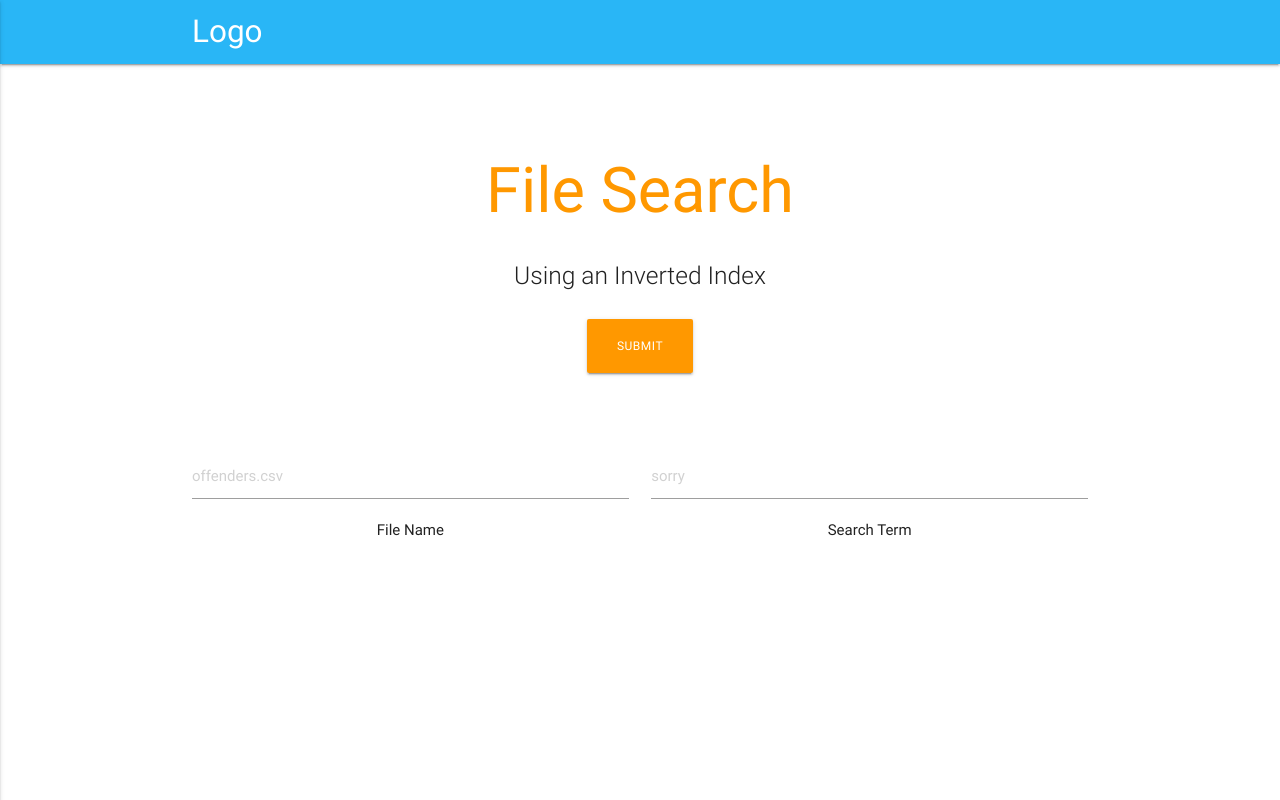
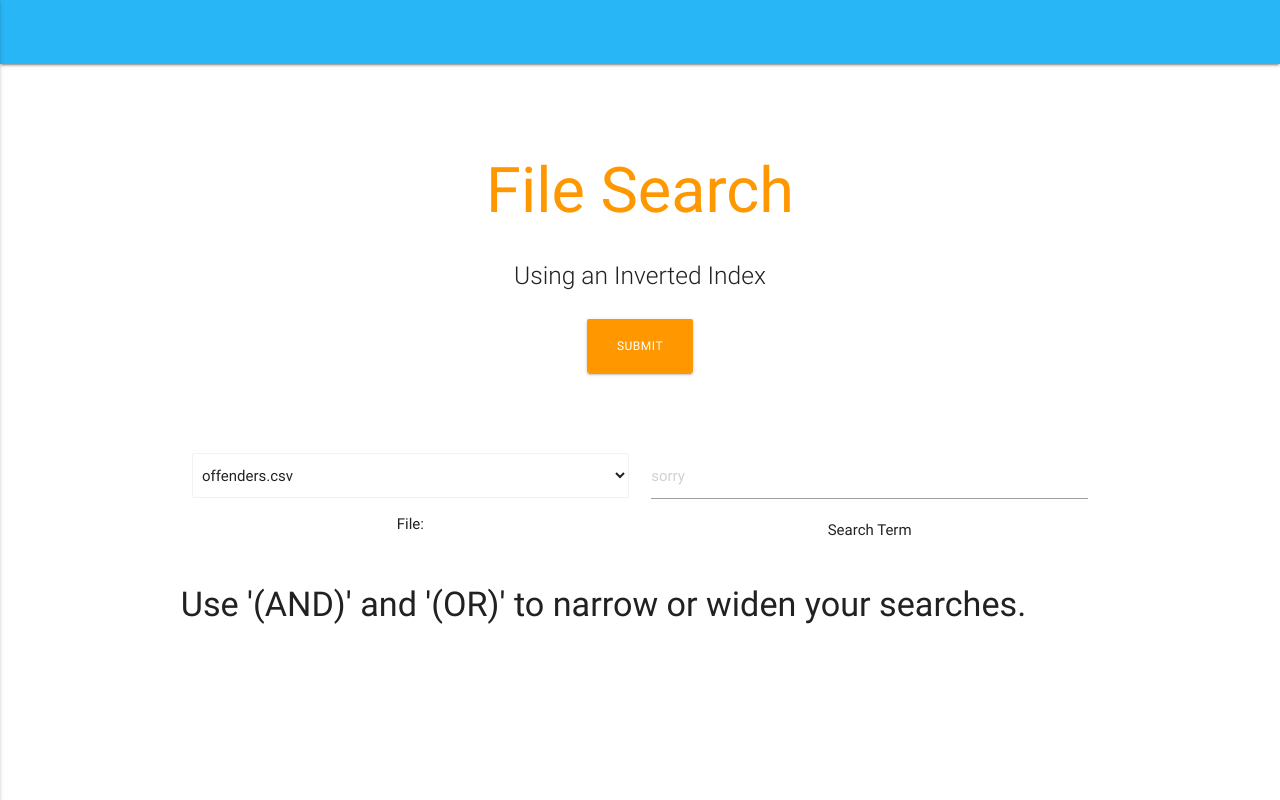
Before and after one commit to boubascript/CS127-project, a Flask app: page / in a window 1280 px wide. Run offline with Flask 2, Linux system fonts and the light colour scheme; some libraries are stand-ins or nearby versions.

Commit message:
AND and OR searches partially working

```diff
--- a/app.py
+++ b/app.py
@@ -9,17 +9,29 @@ def index():
     if request.method=="GET":
         return render_template('index.html')
 
-    filename = request.form['file']
-    term = request.form['term']
+    filename = request.form['file'].strip()
+    term = request.form['term'].strip()
     try:
-        results = ii.search(term,filename)
+        headers = ii.getHeaders(filename)
+        if "(AND)" in term:
+            terms = term.split("(AND)")
+            results = ii.ANDsearch(terms[0].strip().lower,terms[1].strip().lower(),filename)
+            term = terms[0].strip() + " AND " + terms[1].strip()
+        elif "(OR)" in term:
+            terms = term.split("(OR)")
+            results = ii.ORsearch(terms[0].strip().lower(),terms[1].strip().lower(),filename)
+            term = terms[0].strip() + " OR " + terms[1].strip()
+        else:
+            results = ii.search(term.strip().lower(),filename)
+
         resultcount = len(results)
-        headers = ii.getHeaders(filename)
         return render_template('results.html',file = filename, term = term, results = results, headers = headers, count = resultcount)
     except IOError:
         return render_template('index.html', error = True, errorMessage = "Sorry, could not find file '" + filename + "'.")
     except KeyError:
         return render_template('index.html', error = True, errorMessage = "The search term '" + term + "' does not appear in this file.")
+    except TypeError:
+        return render_template('index.html', error = True, errorMessage = "This search combination yields no results. Try broadening your search.")
 
 
 
--- a/requirements.txt
+++ b/requirements.txt
@@ -0,0 +1,6 @@
+click==6.7
+Flask==0.12.2
+itsdangerous==0.24
+Jinja2==2.10
+MarkupSafe==1.0
+Werkzeug==0.13
--- a/templates/index.html
+++ b/templates/index.html
@@ -12,13 +12,13 @@
 </head>
 <body>
   <nav class="light-blue lighten-1" role="navigation">
-    <div class="nav-wrapper container"><a id="logo-container" href="#" class="brand-logo">Logo</a>
+    <div class="nav-wrapper container"><a id="logo-container" href="#" class="brand-logo"></a>
       <ul class="right hide-on-med-and-down">
         <li><a href="#"> </a></li>
       </ul>
 
       <ul id="nav-mobile" class="side-nav">
-        <li><a href="#">Navbar Link</a></li>
+        <li><a href="#"></a></li>
       </ul>
       <a href="#" data-activates="nav-mobile" class="button-collapse"><i class="material-icons">menu</i></a>
     </div>
@@ -43,9 +43,14 @@
     <div class="section">
 
        <form name = "indexsearch" class="center" action="" method="POST">
-          <div class = "row">
+          <div class = "row center">
                 <div class = "col s6">
-                    <input name="file" type="text" value="" placeholder = "offenders.csv">File Name</input>
+                    <select name = "file" class = "browser-default">
+                        <option value="offenders.csv">offenders.csv</option>
+                        <option value="awardsplayers.csv">awardsplayers.csv</option>
+                        <option value="teamsfranchises.csv">teamsfranchises.csv</option>
+                      </select>
+                      <p class = "center"> File: </p>
                 </div>
                 <div class = "col s6">
                      <input name="term" type="text" value="" placeholder = "sorry">Search Term</input>
@@ -55,7 +60,8 @@
                 <input type="submit" id="search" style="display: none;">
           </div>
       </form>
-
+      <div class = "row">
+        <h4> Use '(AND)' and '(OR)' to narrow or widen your searches. </h4>
       {% if error %}
       <div class = "section">
         <h2> {{ errorMessage }} </h2>
--- a/templates/results.html
+++ b/templates/results.html
@@ -12,13 +12,13 @@
 </head>
 <body>
   <nav class="light-blue lighten-1" role="navigation">
-    <div class="nav-wrapper container"><a id="logo-container" href="#" class="brand-logo">Logo</a>
+    <div class="nav-wrapper container"><a id="logo-container" href="#" class="brand-logo"></a>
       <ul class="right hide-on-med-and-down">
         <li><a href="{{ url_for('index') }}"> Back to Search</a></li>
       </ul>
 
       <ul id="nav-mobile" class="side-nav">
-        <li><a href="#">Navbar Link</a></li>
+        <li><a href="#"></a></li>
       </ul>
       <a href="#" data-activates="nav-mobile" class="button-collapse"><i class="material-icons">menu</i></a>
     </div>
```
Also changed, not shown: iindex.py (+11 -1 lines).
